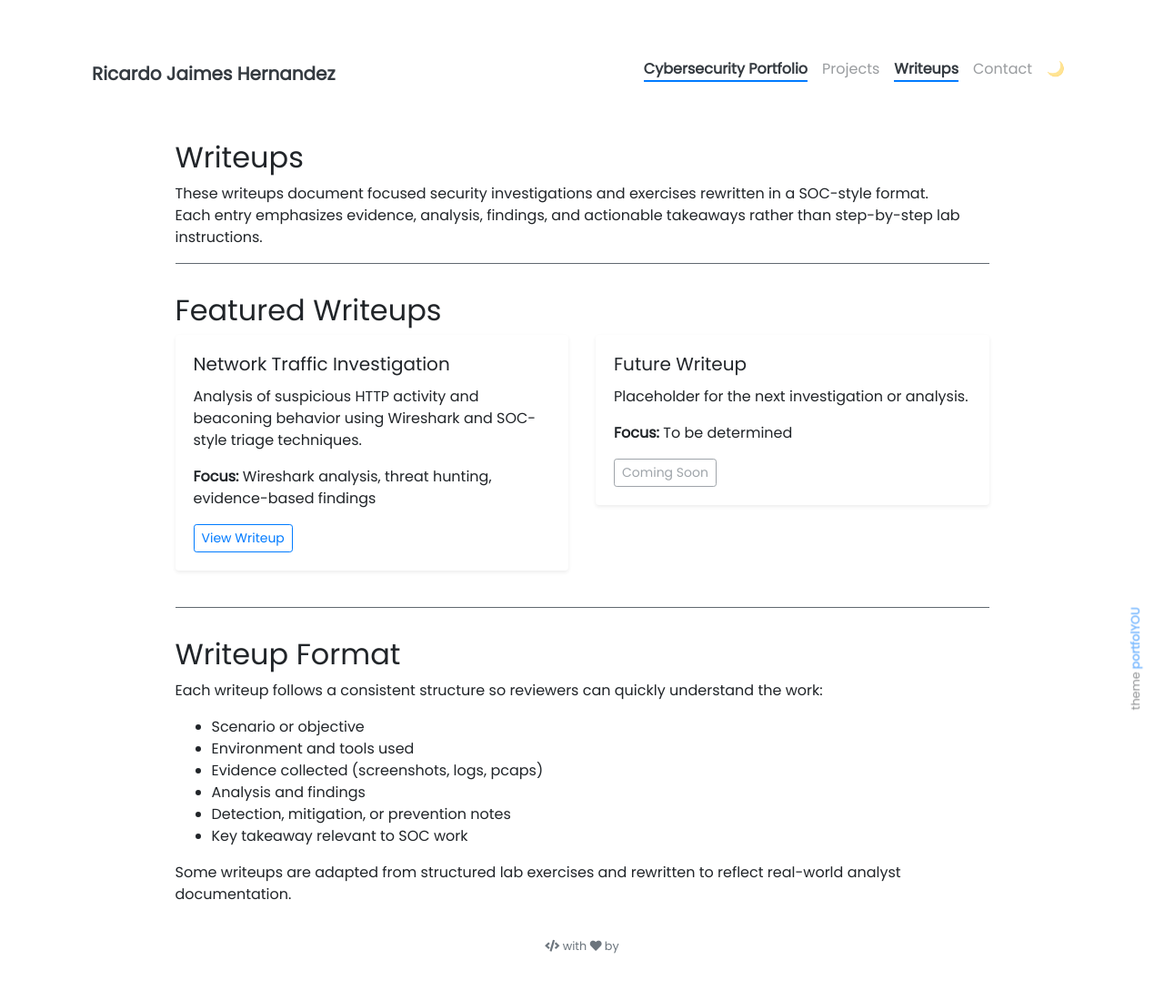
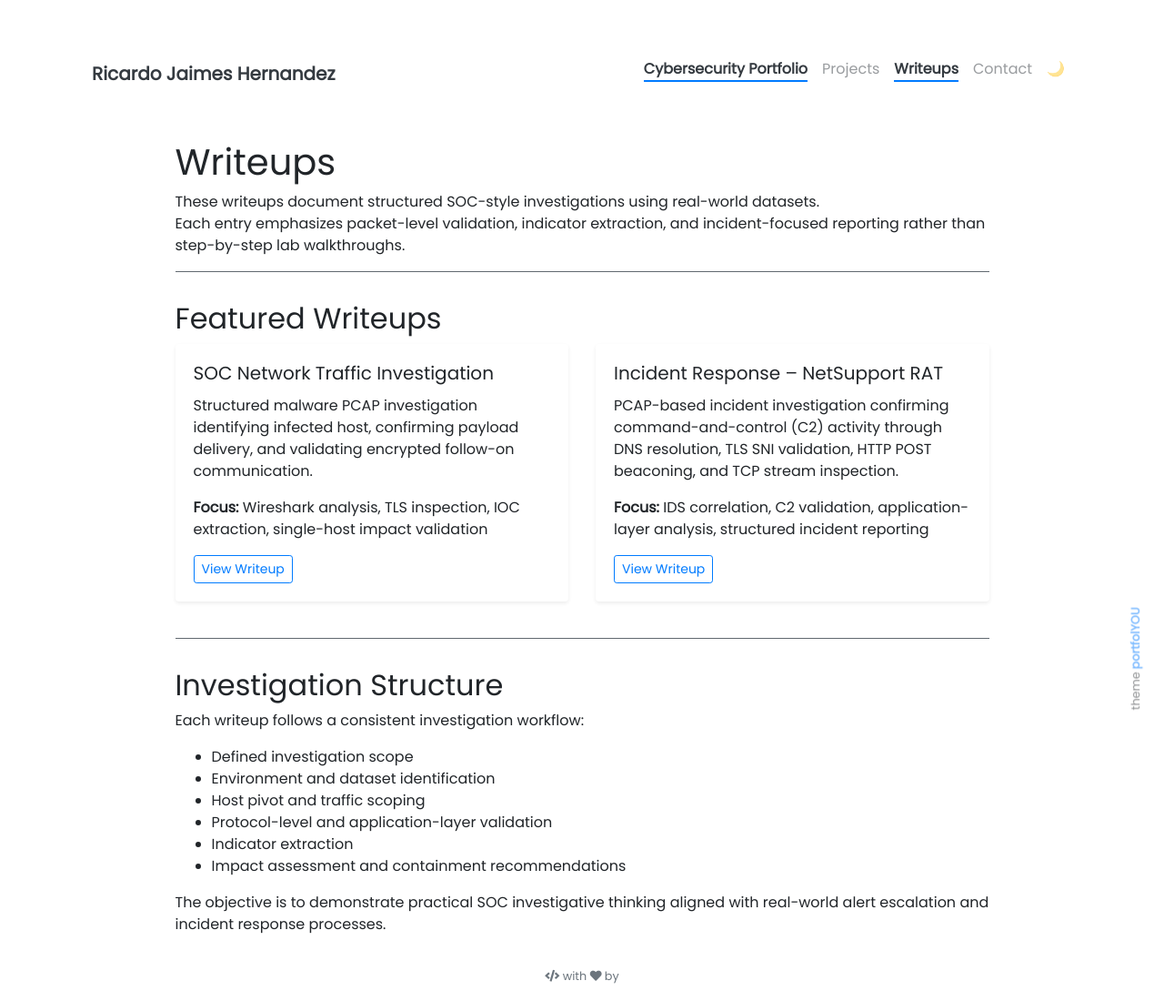
Before and after one commit to RickJaimesDez/RickJaimesDez.github.io, a Jekyll site: the page built from writeups.md, in a window 1280 px wide. Shown: the whole page at 91% size. Built offline with Jekyll 4.4.1, drawn with Linux system fonts in a browser that asks for light colours; before the commit the page ends 1067 px from its top, so only the background shows below that.

Commit message:
Update writeups.md

```diff
--- a/writeups.md
+++ b/writeups.md
@@ -5,10 +5,10 @@ permalink: /writeups/
 weight: 15
 ---
 
-## Writeups
+# Writeups
 
-These writeups document focused security investigations and exercises rewritten in a SOC-style format.
-Each entry emphasizes evidence, analysis, findings, and actionable takeaways rather than step-by-step lab instructions.
+These writeups document structured SOC-style investigations using real-world datasets.
+Each entry emphasizes packet-level validation, indicator extraction, and incident-focused reporting rather than step-by-step lab walkthroughs.
 
 ---
 
@@ -19,12 +19,12 @@ Each entry emphasizes evidence, analysis, findings, and actionable takeaways rat
   <div class="col-md-6">
     <div class="card border-0 shadow-sm mb-4">
       <div class="card-body">
-        <h5 class="card-title">Network Traffic Investigation</h5>
+        <h5 class="card-title">SOC Network Traffic Investigation</h5>
         <p class="card-text">
-          Analysis of suspicious HTTP activity and beaconing behavior using Wireshark and SOC-style triage techniques.
+          Structured malware PCAP investigation identifying infected host, confirming payload delivery, and validating encrypted follow-on communication.
         </p>
         <p class="card-text">
-          <b>Focus:</b> Wireshark analysis, threat hunting, evidence-based findings
+          <b>Focus:</b> Wireshark analysis, TLS inspection, IOC extraction, single-host impact validation
         </p>
         <a class="btn btn-outline-primary btn-sm" href="/writeups/network-traffic-investigation/">
           View Writeup
@@ -33,21 +33,19 @@ Each entry emphasizes evidence, analysis, findings, and actionable takeaways rat
     </div>
   </div>
 
-  <!-- Future writeups go below this line -->
-
   <div class="col-md-6">
     <div class="card border-0 shadow-sm mb-4">
       <div class="card-body">
-        <h5 class="card-title">Future Writeup</h5>
+        <h5 class="card-title">Incident Response – NetSupport RAT</h5>
         <p class="card-text">
-          Placeholder for the next investigation or analysis.
+          PCAP-based incident investigation confirming command-and-control (C2) activity through DNS resolution, TLS SNI validation, HTTP POST beaconing, and TCP stream inspection.
         </p>
         <p class="card-text">
-          <b>Focus:</b> To be determined
+          <b>Focus:</b> IDS correlation, C2 validation, application-layer analysis, structured incident reporting
         </p>
-        <span class="btn btn-outline-secondary btn-sm disabled">
-          Coming Soon
-        </span>
+        <a class="btn btn-outline-primary btn-sm" href="/writeups/incident-response-mini-report/">
+          View Writeup
+        </a>
       </div>
     </div>
   </div>
@@ -56,15 +54,15 @@ Each entry emphasizes evidence, analysis, findings, and actionable takeaways rat
 
 ---
 
-## Writeup Format
+## Investigation Structure
 
-Each writeup follows a consistent structure so reviewers can quickly understand the work:
+Each writeup follows a consistent investigation workflow:
 
-- Scenario or objective
-- Environment and tools used
-- Evidence collected (screenshots, logs, pcaps)
-- Analysis and findings
-- Detection, mitigation, or prevention notes
-- Key takeaway relevant to SOC work
+- Defined investigation scope
+- Environment and dataset identification
+- Host pivot and traffic scoping
+- Protocol-level and application-layer validation
+- Indicator extraction
+- Impact assessment and containment recommendations
 
-Some writeups are adapted from structured lab exercises and rewritten to reflect real-world analyst documentation.
+The objective is to demonstrate practical SOC investigative thinking aligned with real-world alert escalation and incident response processes.
```
